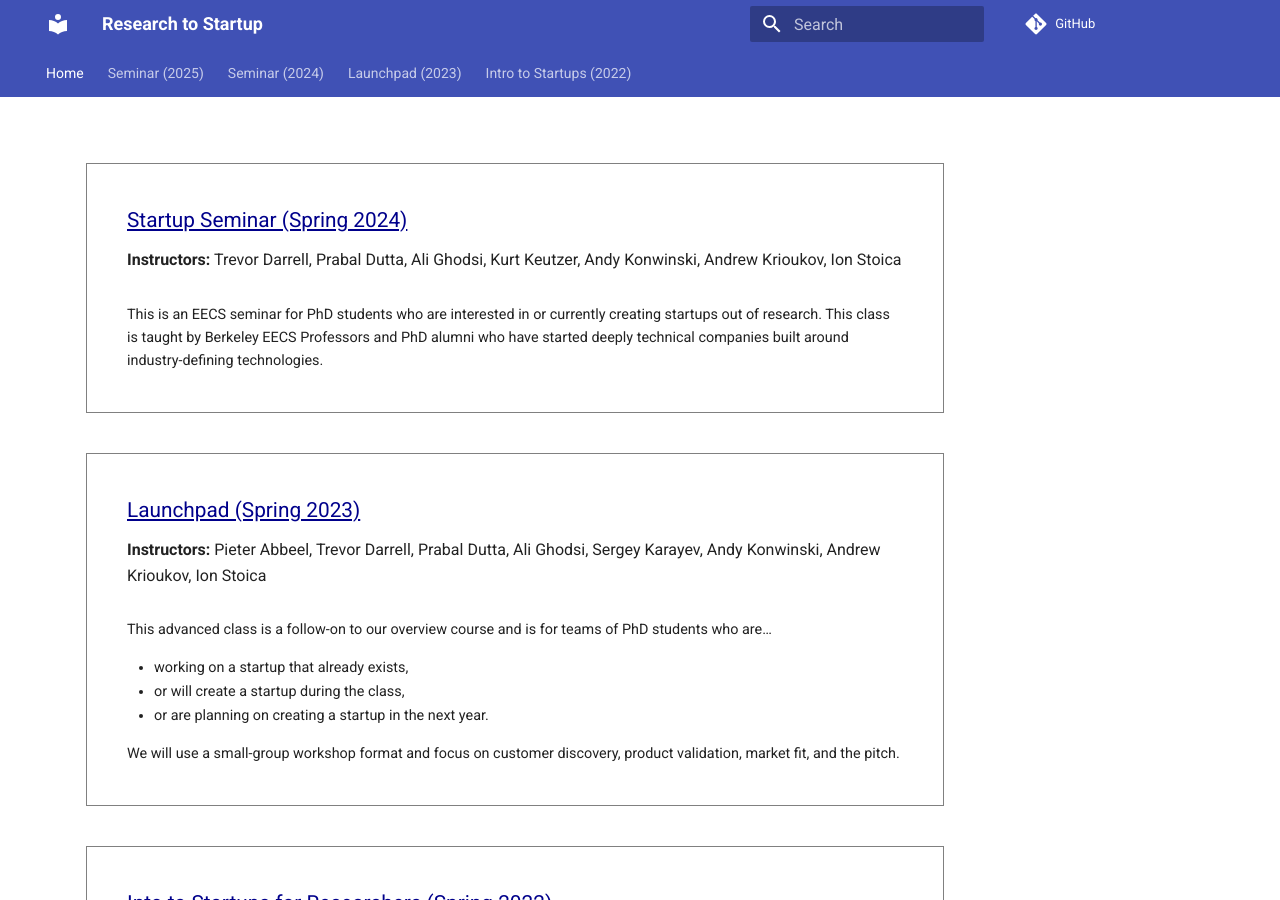
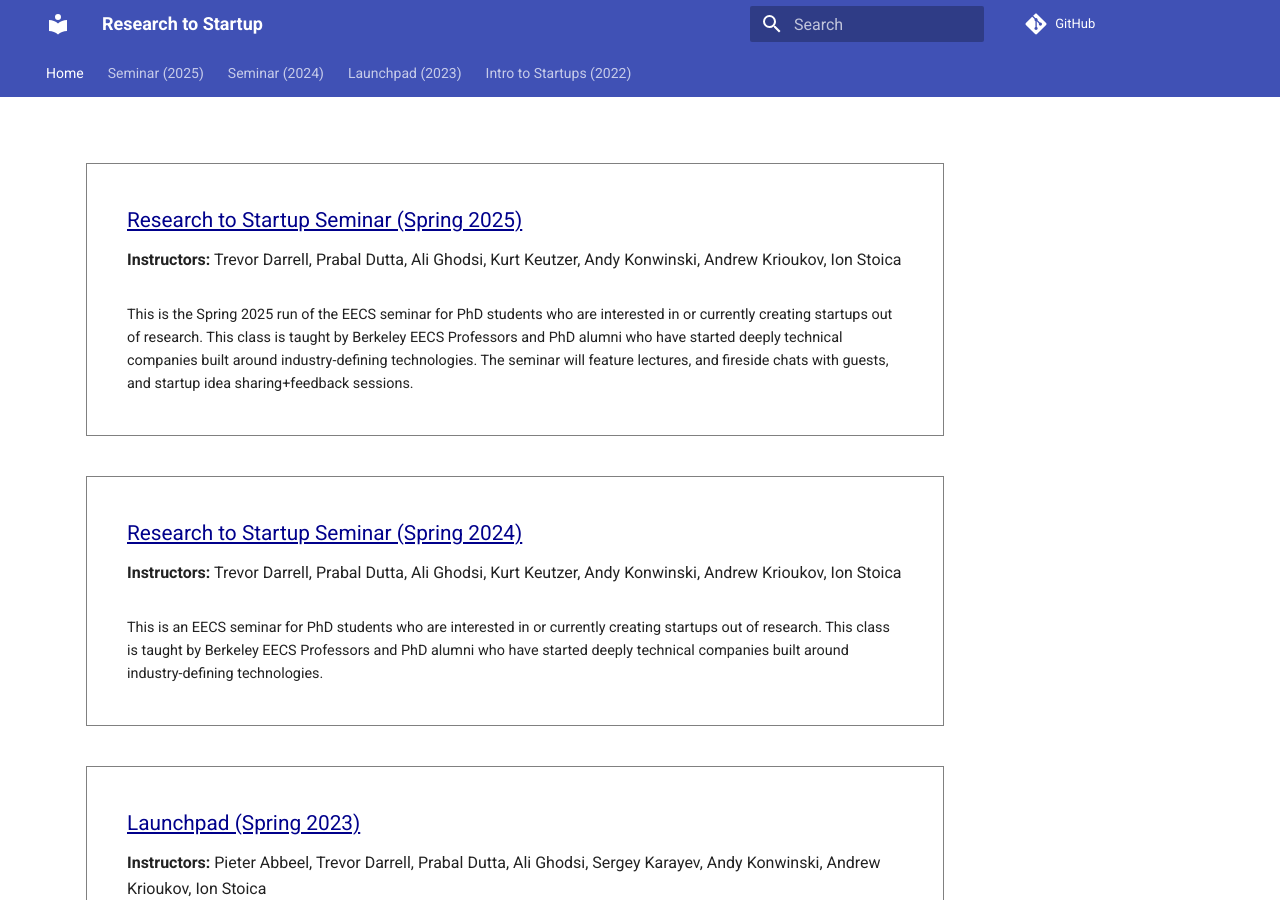
Before and after one commit to research-to-startup/research-to-startup.github.io, an MkDocs documentation site: the page built from docs/index.md, in a window 1280 px wide and 900 px high. Built offline with MkDocs 1.6.1 and Material for MkDocs 9.7.7, drawn with Linux system fonts in a browser that asks for light colours; comment, search, counter and statistics services are not loaded.

Commit message:
updates to index

```diff
--- a/docs/index.md
+++ b/docs/index.md
@@ -6,7 +6,23 @@ hide:
 <h1 class="title"></h1>
 
 <div class="class-summary" style="margin-top:0">
-  <div class="class-name"><a href="seminar-sp24">Startup Seminar (Spring 2024)</a></div>
+  <div class="class-name"><a href="seminar-sp24">Research to Startup Seminar (Spring 2025)</a></div>
+
+  <div class="instructor-list"><b>Instructors:</b> Trevor Darrell, Prabal
+  Dutta, Ali Ghodsi, Kurt Keutzer, Andy Konwinski, Andrew Krioukov, Ion
+  Stoica</div>
+
+  <div class="class-description">This is the Spring 2025 run of the EECS seminar
+  for PhD students who are interested in or currently creating startups out of
+  research.  This class is taught by Berkeley EECS Professors and PhD alumni who
+  have started deeply technical companies built around industry-defining
+  technologies. The seminar will feature lectures, and fireside chats with guests,
+  and startup idea sharing+feedback sessions.
+  </div>
+</div>
+
+<div class="class-summary" style="margin-top:0">
+  <div class="class-name"><a href="seminar-sp24">Research to Startup Seminar (Spring 2024)</a></div>
 
   <div class="instructor-list"><b>Instructors:</b> Trevor Darrell, Prabal
   Dutta, Ali Ghodsi, Kurt Keutzer, Andy Konwinski, Andrew Krioukov, Ion
```
